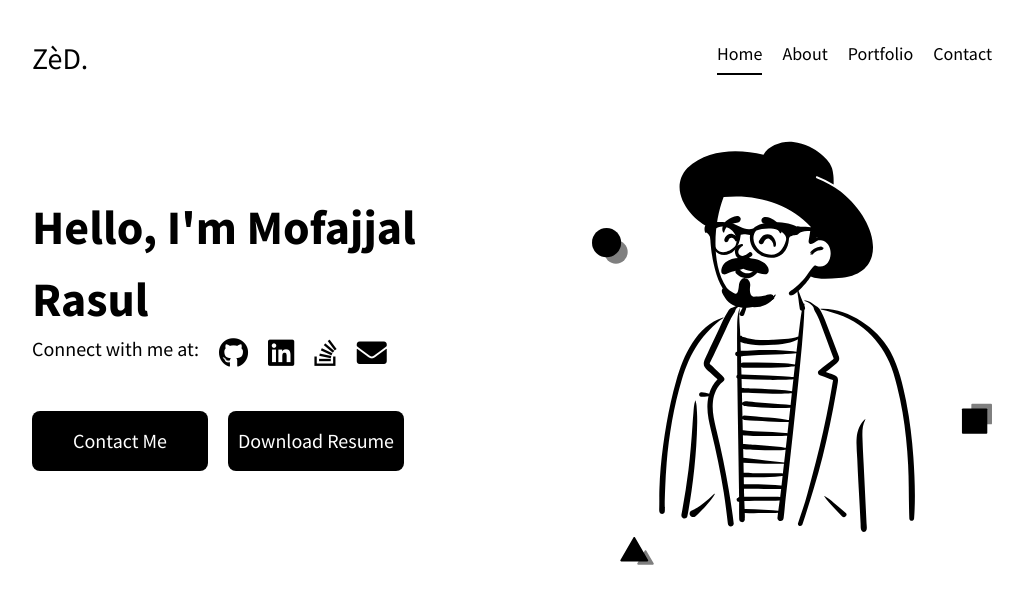
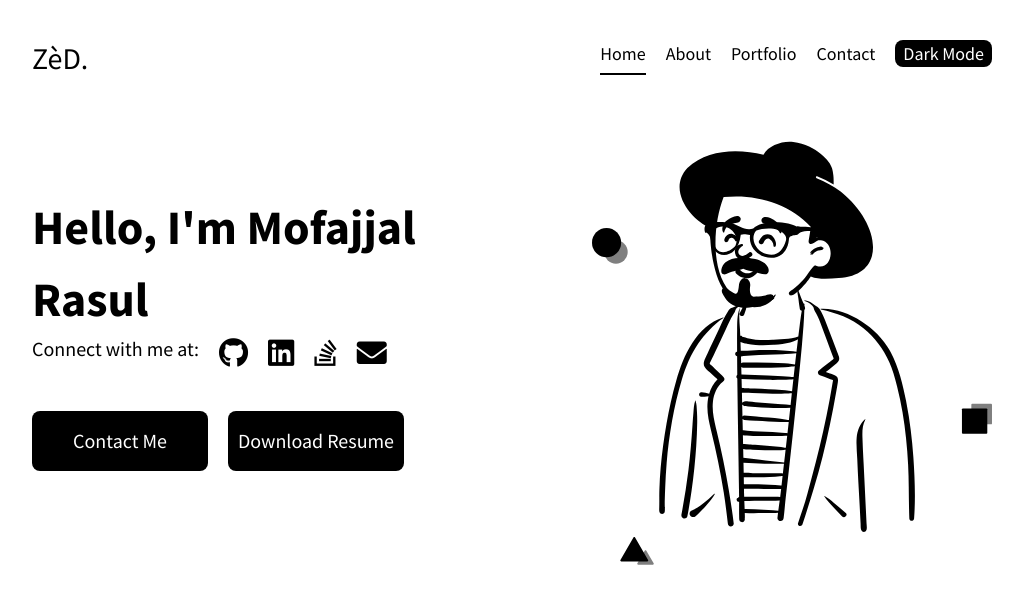
Before and after one commit to zunayed-arp/portfoliome, a React (Create React App) app: page / in a window 1280 px wide. Shown: the top 604 px of the page, without its empty margins (128-1151 px from the left). Built offline with nearby package versions, Linux system fonts and the light colour scheme.

Commit message:
Implement Dark mode
Signed-off-by: ZèD <imzihad@gmail.com>

```diff
--- a/src/App.tsx
+++ b/src/App.tsx
@@ -1,3 +1,4 @@
+import { useEffect, useState } from "react";
 import { BrowserRouter, Routes, Route } from "react-router-dom";
 import About from "./Components/About/About";
 import Contact from "./Components/Contact/Contact";
@@ -7,10 +8,34 @@ import Portfolio from "./Components/Portfolio/Portfolio";
 import "./styles/App.css"
 
 function App() {
+  const [ darkMode, setDarkMode ] = useState<boolean>(false);
+  useEffect(() => {
+    if (localStorage.theme === 'dark' || (!('theme' in localStorage) && window.matchMedia('(prefers-color-scheme: dark)').matches)) {
+      document.documentElement.classList.add('dark');
+      setDarkMode(true);
+    } else {
+      document.documentElement.classList.remove('dark');
+      setDarkMode(false);
+    }
+  }, [])
+
+  const switchDarkMode = () => {
+    if (darkMode) {
+      localStorage.theme = 'light'
+      document.documentElement.classList.remove('dark')
+    } else {
+      localStorage.theme = 'dark'
+      document.documentElement.classList.add('dark')
+    }
+    setDarkMode(!darkMode)
+  };
   return (
-    <div className="pt-10 px-40">
+    <div className="pt-10 px-40 dark:bg-black dark:text-white min-h-screen">
       <BrowserRouter>
-        <Navbar />
+        <Navbar
+          darkMode={darkMode}
+          switchDarkMode={switchDarkMode}
+        />
         <Routes>
           <Route path="/" element={<Home />} />
           <Route path="/about" element={<About />} />
--- a/src/Components/Navbar/Navbar.tsx
+++ b/src/Components/Navbar/Navbar.tsx
@@ -1,6 +1,8 @@
 import { NavLink } from "react-router-dom";
 
-const Navbar = () => {
+const Navbar = (props: any) => {
+    const { darkMode, switchDarkMode } = props;
+
     const navNavLinks: { title: string, path: string }[] = [
         { title: "Home", path: "/" },
         { title: "About", path: "about" },
@@ -18,7 +20,7 @@ const Navbar = () => {
                     navNavLinks.map(element => <li key={element.path}>
                         <NavLink
                             className={({ isActive }) => isActive ?
-                                "border-b-2 border-black pb-2" : //Indicates active links classes
+                                "border-b-2 border-black dark:border-white pb-2" : //Indicates active links classes
                                 "hover:text-gray-400"} //Indicates inactive links classes
                             to={`${element.path}`}
                         >
@@ -26,6 +28,9 @@ const Navbar = () => {
                         </NavLink>
                     </li>)
                 }
+                <li>
+                    <button onClick={switchDarkMode} className="bg-black text-white dark:bg-white dark:text-black px-2 rounded-lg">{darkMode ? "Light Mode" : "Dark Mode"}</button>
+                </li>
             </ul>
         </nav>
     );
--- a/tailwind.config.js
+++ b/tailwind.config.js
@@ -2,6 +2,7 @@ module.exports = {
   // Uncomment the line below to enable the experimental Just-in-Time ("JIT") mode.
   // https://tailwindcss.com/docs/just-in-time-mode
   // mode: "jit",
+  darkMode: 'class',
   theme: {
     extend: {},
   },
```
Also changed, not shown: src/Components/Home/Home.tsx (+3 -3 lines).
